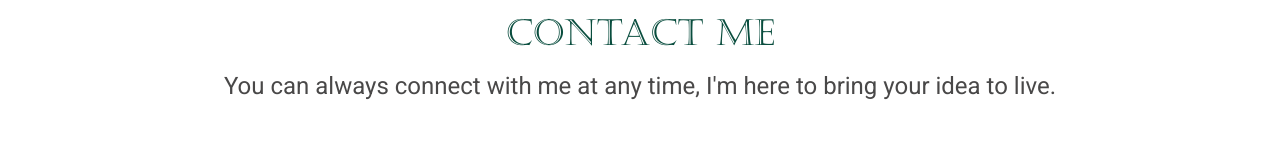
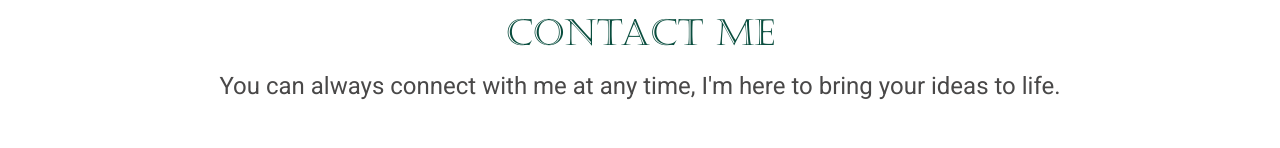
Before and after one commit to System625/mercy-portfolio, a Next.js app: page / in a window 1280 px wide. Shown: the part 2817-2965 px from the top of the page. Built offline with nearby package versions, Linux system fonts and the light colour scheme; a web font is replaced by a local one.

Commit message:
Update Contact.tsx

```diff
--- a/app/components/Contact.tsx
+++ b/app/components/Contact.tsx
@@ -78,7 +78,7 @@ const Contact = () => {
           transition={{ duration: 0.6, delay: 0.3 }}
           className={`${roboto.className} text-center text-2xl text-[#494848] mb-12`}
         >
-          You can always connect with me at any time, I&apos;m here to bring your idea to live.
+          You can always connect with me at any time, I&apos;m here to bring your ideas to life.
         </motion.p>
 
         <div className="grid md:grid-cols-2 gap-12">
```
